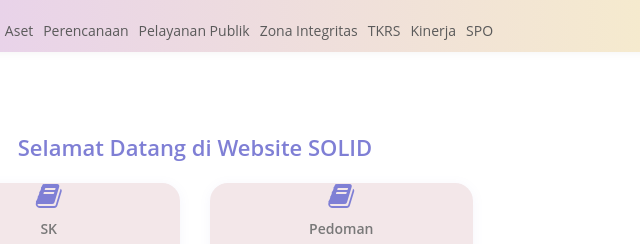
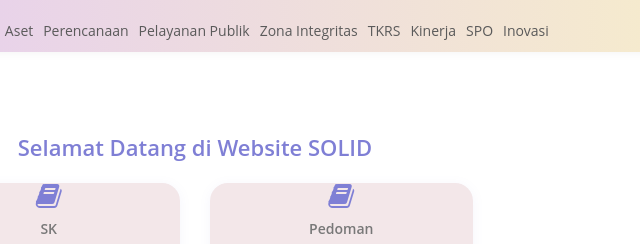
Before and after one commit to ryamore/SOLID, a plain HTML site: page umum.html in a window 1280 px wide. Shown: the top 244 px of the page, 445-1085 px from the left. Drawn offline with nearby package versions, Linux system fonts and the light colour scheme; a script that the page names is missing.

Commit message:
Update umum.html

```diff
--- a/umum.html
+++ b/umum.html
@@ -103,6 +103,9 @@
 					</li>
 					<li class="nav-item">
 						<a class="nav-link" href="spo.html">SPO</a>
+					</li>
+					<li class="nav-item">
+						<a class="nav-link" href="inovasi.html">Inovasi</a>
 					</li>
 				</ul>
 			</div>
```
